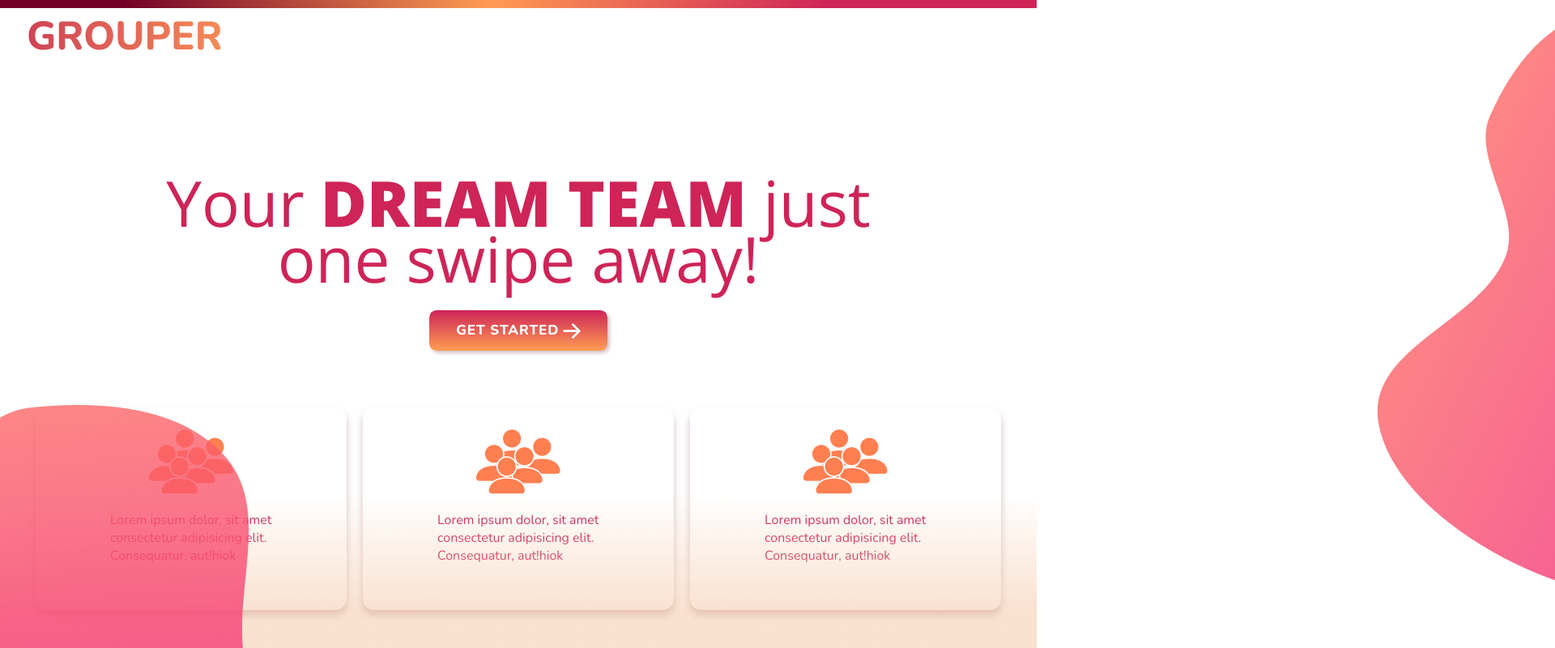
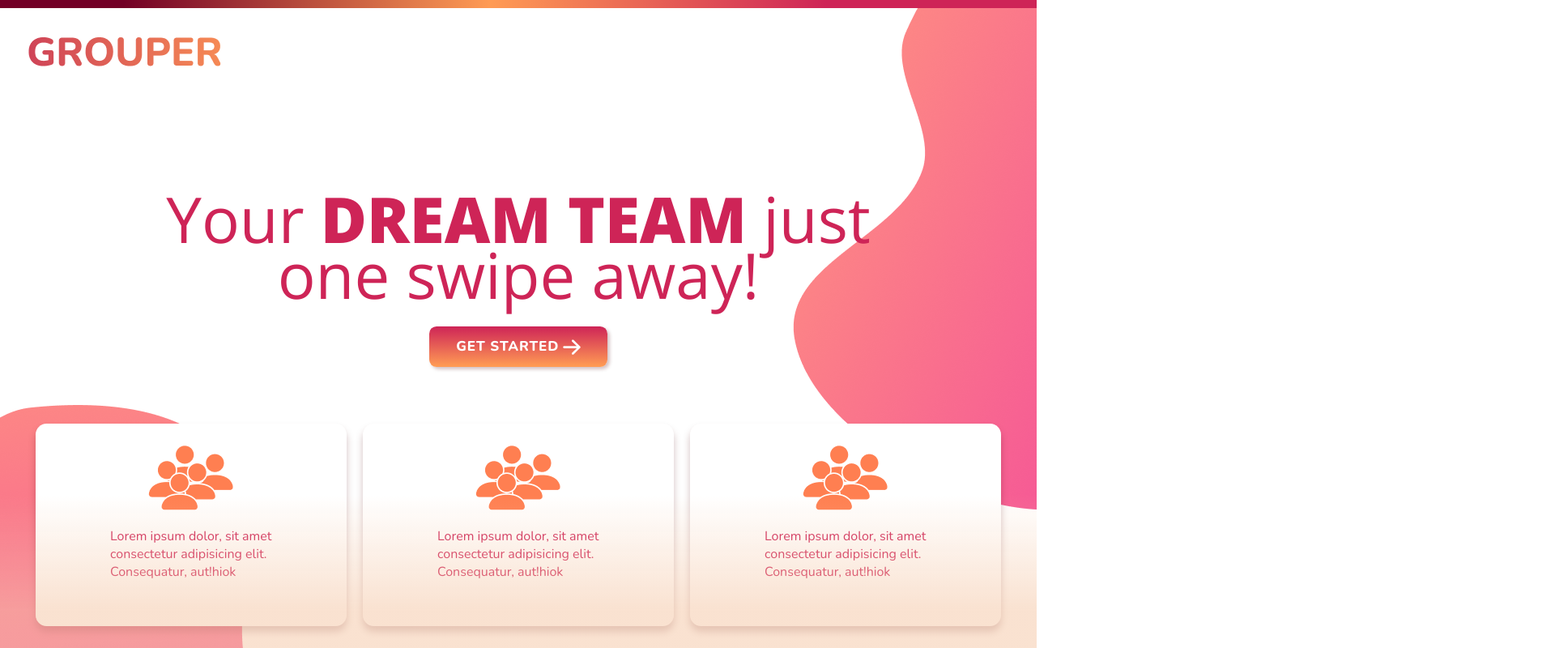
Before and after one commit to MJAlconcel8/GROUPERHackThe6IX, a React (Create React App) app: page / in a window 1280 px wide. Shown: the top 800 px of the page at 81% size, 1920 px wide, since content can reach past the window. Built offline with nearby package versions, Linux system fonts and the light colour scheme.

Commit message:
Adjusted blobs' positions for 1514px wide
Adjusted blobs' positions for 1514px wide

```diff
--- a/src/index.css
+++ b/src/index.css
@@ -6,6 +6,7 @@
 }
 
 .web-header {
+	width: 100%;
 	height: 10px;
 	background: linear-gradient(
 		270deg,
@@ -34,8 +35,7 @@
 }
 
 .text-logo {
-	margin-left: 35px;
-	margin-top: 15px;
+	margin: 35px 0 0 35px;
 }
 
 .gradient-container {
@@ -87,7 +87,7 @@
 .cards {
 	display: flex;
 	gap: 20px;
-	z-index: 2;
+	z-index: 100;
 	margin: 0 auto;
 	width: 1192px;
 }
@@ -96,13 +96,14 @@
 	position: absolute;
 	top: 500px;
 	overflow: none;
-	z-index: 1;
+	z-index: -100;
 }
 
 .blob2 {
 	position: absolute;
-	left: 1700px;
-	z-index: 1;
+	top: -94px;
+    right: 0;
+	z-index: -100;
 }
 
 .get-started-button-content {
```
Also changed, not shown: 1 other file (tests, documents, lock files or other folders).
